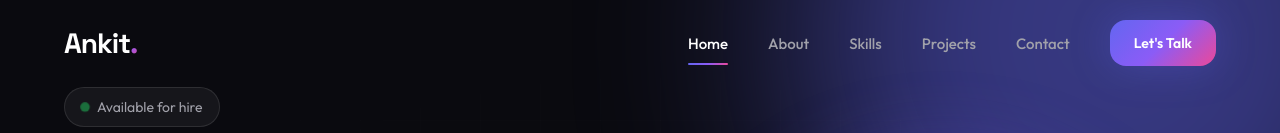
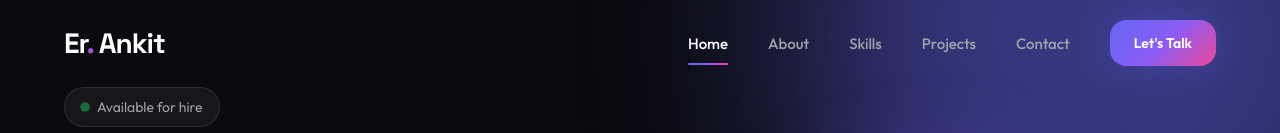
Before and after one commit to AnkitPaswan/portfolio, a React (Vite) app: page / in a window 1280 px wide. Shown: the top 133 px of the page. Built offline with nearby package versions, Linux system fonts and the light colour scheme.

Commit message:
Update Header component logo text for improved branding

```diff
--- a/src/components/Header.jsx
+++ b/src/components/Header.jsx
@@ -64,8 +64,8 @@ const Header = () => {
             className="nav-logo"
             whileHover={{ scale: 1.05 }}
             whileTap={{ scale: 0.95 }}
-          >
-           Ankit<span className="highlight">.</span>
+          >Er<span className="highlight">. </span>
+           Ankit
           </motion.a>
 
           {/* Desktop Navigation */}
```
Also changed, not shown: 1 other file (tests, documents, lock files or other folders).
